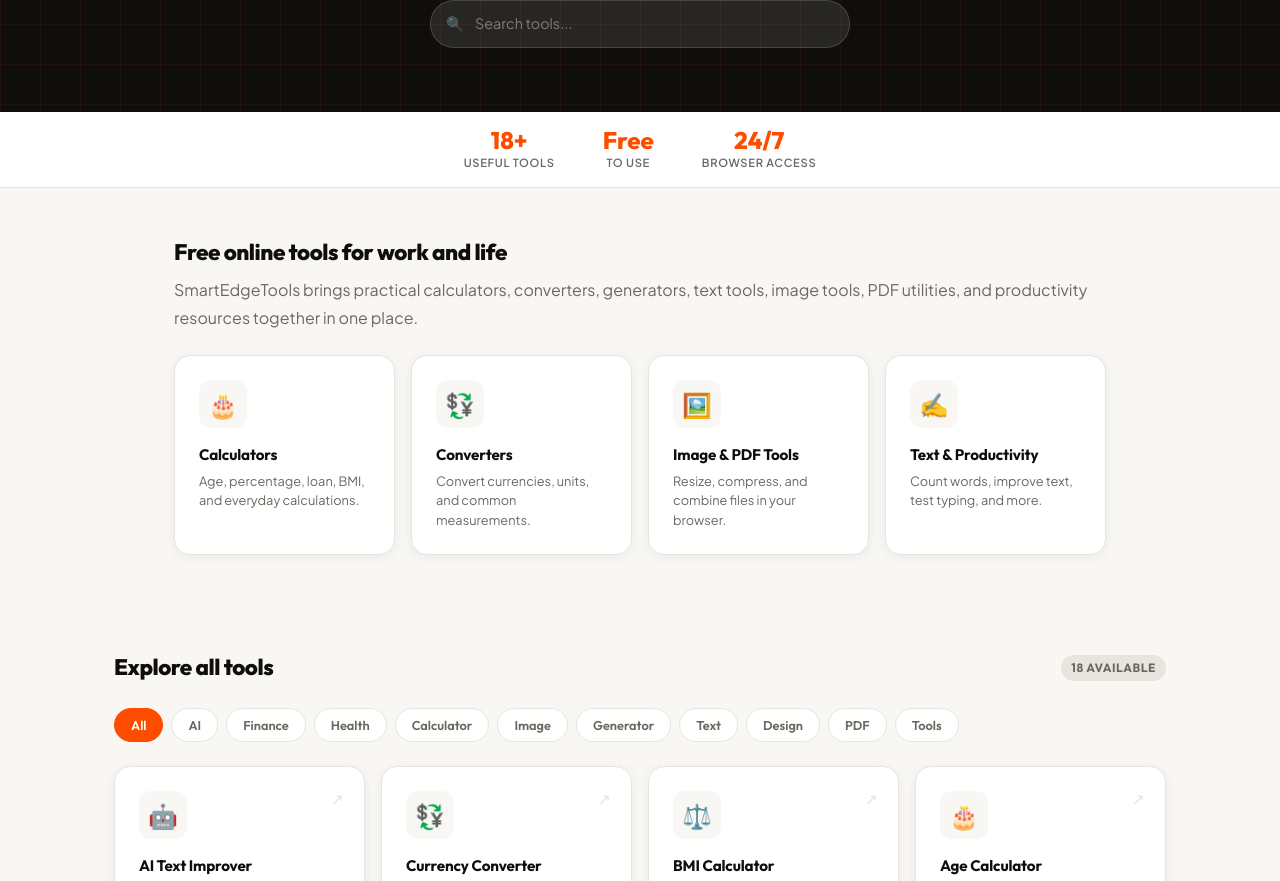
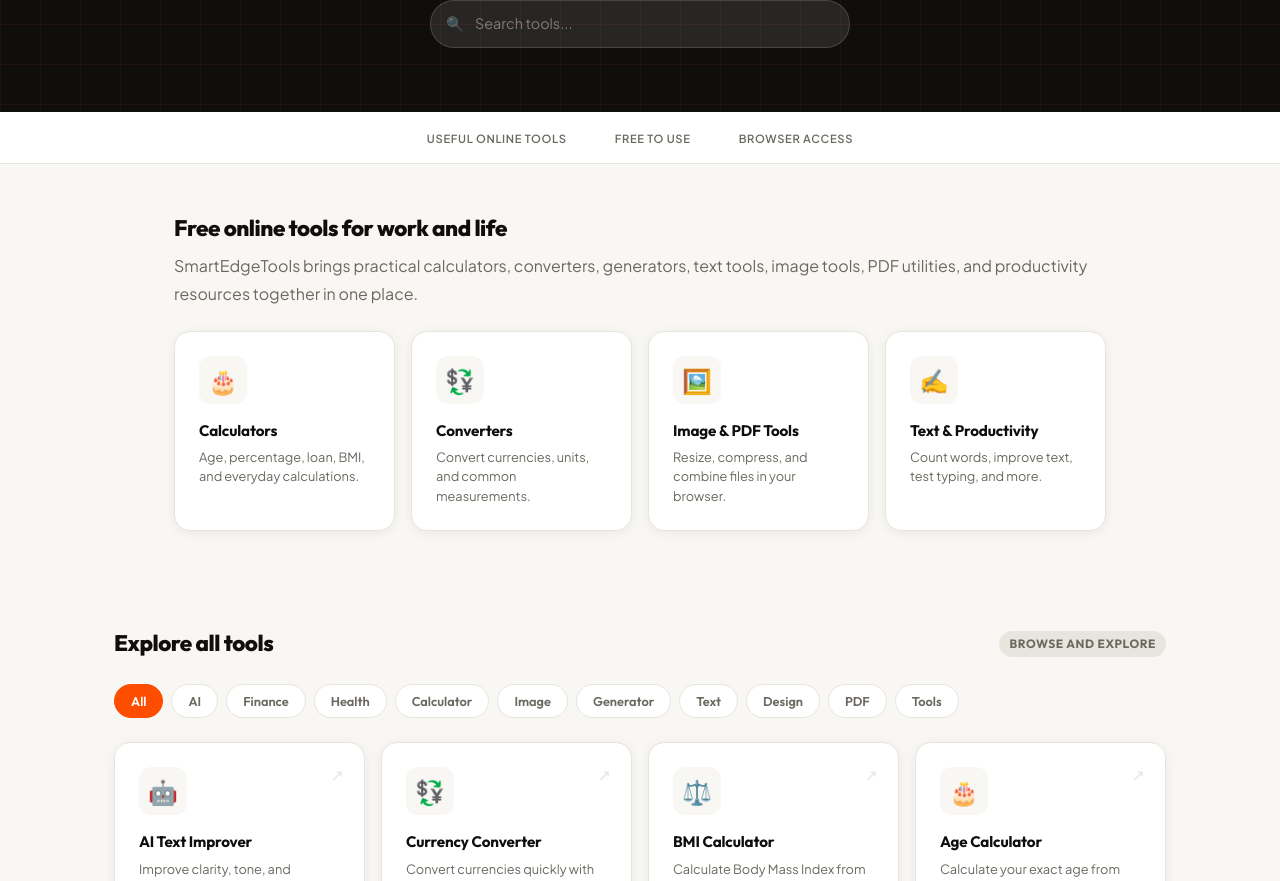
Before and after one commit to athersaud-smart-tools/smart-tools, a Next.js app: page / in a window 1280 px wide. Shown: the part 400-1281 px from the top of the page. Built offline with nearby package versions, Linux system fonts and the light colour scheme.

Commit message:
remove tool counts from homepage

```diff
--- a/app/page.tsx
+++ b/app/page.tsx
@@ -84,9 +84,9 @@
       </header>
 
       <div className="stats-bar" aria-label="SmartEdgeTools highlights">
-        <div className="stat-item"><div className="stat-num">18+</div><div className="stat-label">Useful tools</div></div>
-        <div className="stat-item"><div className="stat-num">Free</div><div className="stat-label">To use</div></div>
-        <div className="stat-item"><div className="stat-num">24/7</div><div className="stat-label">Browser access</div></div>
+        <div className="stat-item"><div className="stat-label">Useful online tools</div></div>
+        <div className="stat-item"><div className="stat-label">Free to use</div></div>
+        <div className="stat-item"><div className="stat-label">Browser access</div></div>
       </div>
 
       <section className="section" style={{ maxWidth: "980px" }}>
@@ -109,7 +109,7 @@
       <section className="section" aria-labelledby="all-tools-heading">
         <div className="section-header">
           <h2 id="all-tools-heading" className="section-title">Explore all tools</h2>
-          <span className="section-tag">{filtered.length} available</span>
+          <span className="section-tag">Browse and explore</span>
         </div>
         <div className="category-pills" aria-label="Tool categories">
           {categories.map((cat) => (
```
